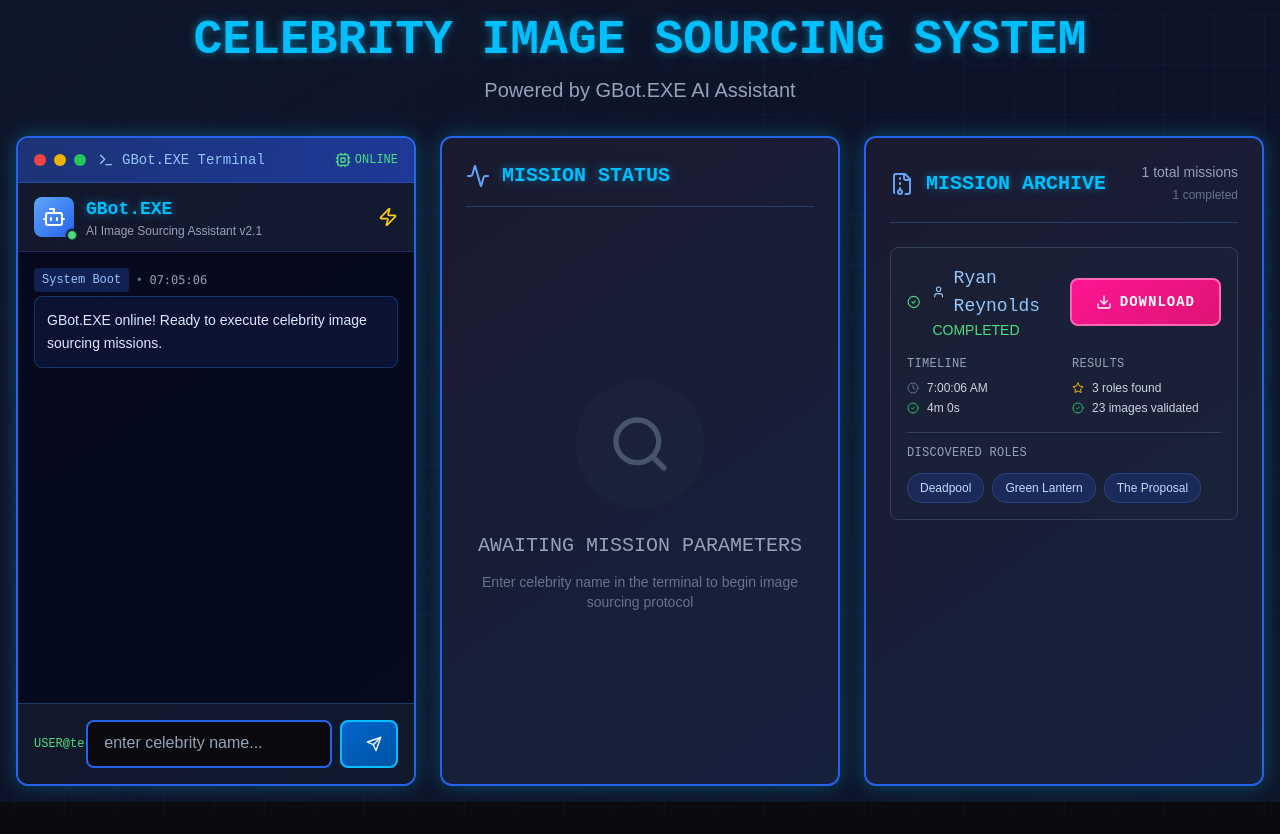
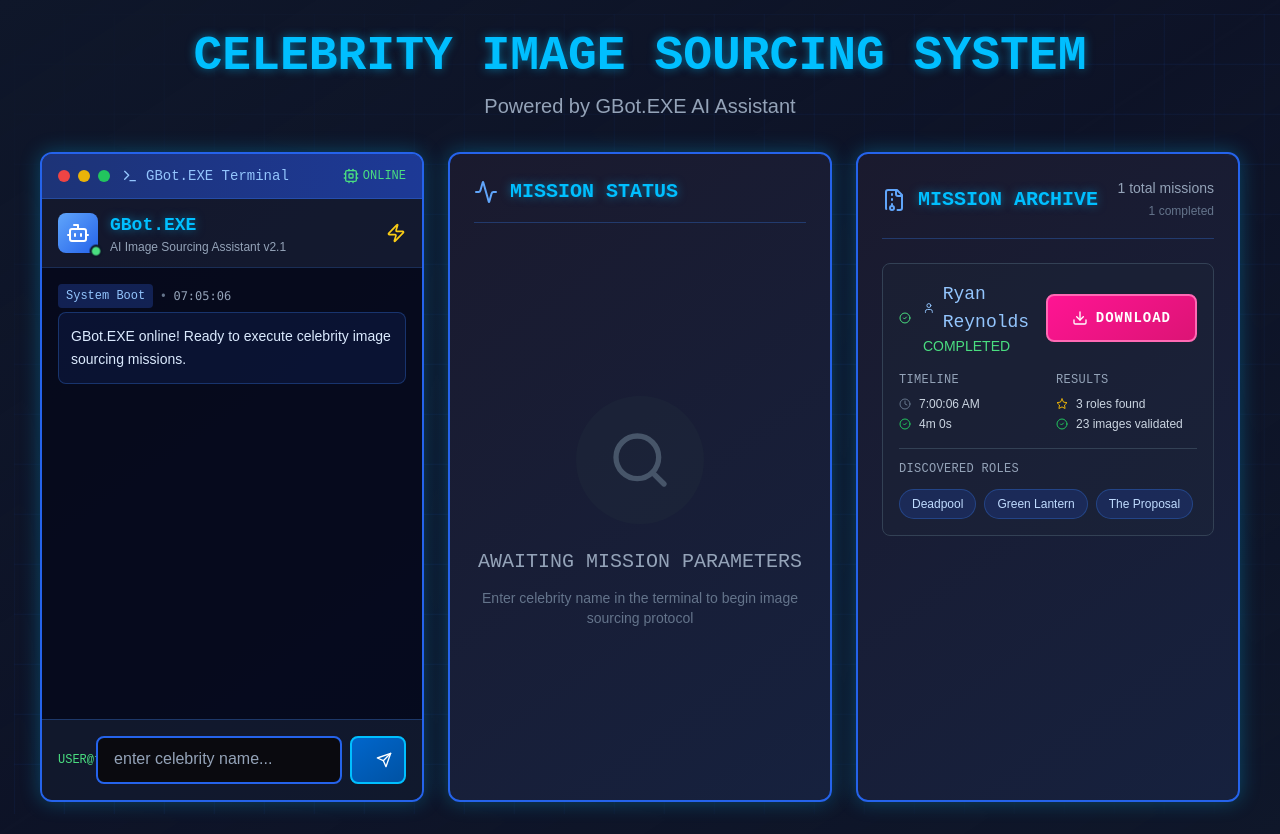
Before and after one commit to Esilos92/print-prep-node, a Next.js app in the folder dashboard/: page / in a window 1280 px wide. Before the commit the page ends 802 px from the top, so only its background shows below. Built offline with nearby package versions, Linux system fonts and the light colour scheme.

Commit message:
Update page.tsx

```diff
--- a/dashboard/src/app/page.tsx
+++ b/dashboard/src/app/page.tsx
@@ -103,18 +103,17 @@ export default function Dashboard() {
   };
 
   return (
-    <div className="min-h-screen bg-gradient-to-br from-slate-900 via-blue-900/20 to-slate-900 relative">
+    <div className="min-h-screen bg-gradient-to-br from-slate-900 via-blue-900/20 to-slate-900 relative overflow-x-hidden">
       {/* Animated background grid */}
       <div className="cyber-grid"></div>
 
-      {/* Centered Container */}
-      <div className="min-h-screen flex items-center justify-center p-4 relative z-10">
-        <div className="w-full">
-          {/* Header */}
+      {/* Force Centered Layout */}
+      <div className="min-h-screen w-full flex flex-col items-center justify-center px-4 py-8 relative z-10">
+        {/* Header - Centered */}
         <motion.div
           initial={{ opacity: 0, y: -30 }}
           animate={{ opacity: 1, y: 0 }}
-            className="text-center mb-8"
+          className="w-full text-center mb-8"
         >
           <h1 className="text-5xl font-cyber font-bold text-glow-blue mb-3">
             CELEBRITY IMAGE SOURCING SYSTEM
@@ -124,14 +123,16 @@ export default function Dashboard() {
           </p>
         </motion.div>
 
-          {/* Dashboard Grid */}
-          <div className="grid grid-cols-1 xl:grid-cols-3 gap-6 max-w-[1400px] mx-auto">
+        {/* Dashboard Container - Force Center */}
+        <div className="w-full flex justify-center">
+          <div className="w-full max-w-[1200px]">
+            <div className="grid grid-cols-1 lg:grid-cols-3 gap-6">
               {/* Left Column - GBot Chat Terminal */}
               <motion.div
                 initial={{ opacity: 0, x: -20 }}
                 animate={{ opacity: 1, x: 0 }}
                 transition={{ delay: 0.1 }}
-              className="xl:col-span-1"
+                className="w-full"
               >
                 <GBotInterface
                   currentJob={currentJob}
@@ -146,7 +147,7 @@ export default function Dashboard() {
                 initial={{ opacity: 0, y: 20 }}
                 animate={{ opacity: 1, y: 0 }}
                 transition={{ delay: 0.2 }}
-              className="xl:col-span-1"
+                className="w-full"
               >
                 <ProgressDisplay currentJob={currentJob} />
               </motion.div>
@@ -156,7 +157,7 @@ export default function Dashboard() {
                 initial={{ opacity: 0, x: 20 }}
                 animate={{ opacity: 1, x: 0 }}
                 transition={{ delay: 0.3 }}
-              className="xl:col-span-1"
+                className="w-full"
               >
                 <JobHistory jobs={jobHistory} />
               </motion.div>
@@ -164,5 +165,6 @@ export default function Dashboard() {
           </div>
         </div>
       </div>
+    </div>
   );
 }
```
Lines whose indentation alone changed are shown as unchanged.
